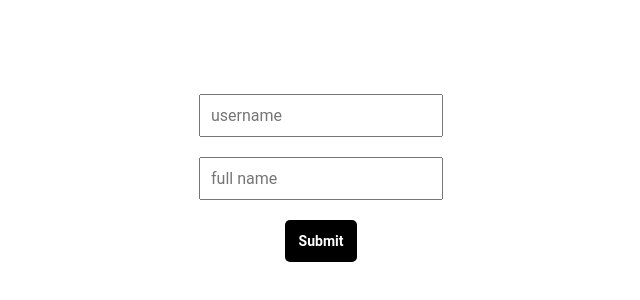
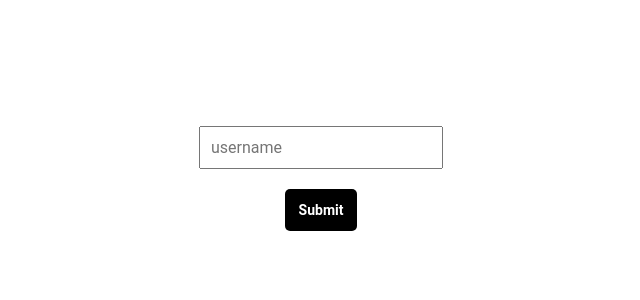
Before and after one commit to hossamnasser938/chat-capacitor, a React (Create React App) app: page /home in a window 1280 px wide. Shown: the part 222-522 px from the top of the page, without its empty margins (319-959 px from the left). Built offline with nearby package versions, Linux system fonts and the light colour scheme.

Commit message:
build login page and functionality

```diff
--- a/src/data/data-manager.ts
+++ b/src/data/data-manager.ts
@@ -2,6 +2,13 @@ import { ERRORS } from "./errors";
 import { FirebaseDB } from "./firebase";
 
 export class DataManager {
+  static async login({ username }: { username: string }) {
+    const userExists = await FirebaseDB.doesUserExist({ username });
+    if (!userExists) {
+      throw new Error(ERRORS.USER_NOT_FOUND);
+    }
+  }
+
   static async createUser({
     username,
     fullname,
--- a/src/data/errors.ts
+++ b/src/data/errors.ts
@@ -1,3 +1,14 @@
 export enum ERRORS {
   USERNAME_EXISTS = "USERNAME_EXISTS",
+  USER_NOT_FOUND = "USER_NOT_FOUND",
 }
+
+export function isErrorOfType({
+  error,
+  errorType,
+}: {
+  error: unknown;
+  errorType: ERRORS;
+}) {
+  return (error as any).message.includes(errorType);
+}
--- a/src/pages/Home.tsx
+++ b/src/pages/Home.tsx
@@ -1,9 +1,9 @@
 import React from "react";
 import "./Home.css";
-import { RegistrationPage } from "./registration";
+import { LoginPage } from "./login";
 
 const Home: React.FC = () => {
-  return <RegistrationPage />;
+  return <LoginPage />;
 };
 
 export default Home;
--- /dev/null
+++ b/src/pages/login/index.ts
@@ -0,0 +1 @@
+export * from "./login";
--- /dev/null
+++ b/src/pages/login/login.css
@@ -0,0 +1,12 @@
+.container {
+  display: flex;
+  flex: 1;
+  flex-direction: column;
+  justify-content: center;
+  align-items: center;
+  height: 100%;
+}
+
+.wrapper {
+  margin: 10px;
+}
--- /dev/null
+++ b/src/pages/login/login.tsx
@@ -0,0 +1,29 @@
+import React, { useState } from "react";
+import "./login.css";
+import { Button, Input } from "../../components";
+import { useLogin } from "./use-login";
+
+export const LoginPage = () => {
+  const { submitHandler } = useLogin();
+
+  const [username, setUsername] = useState("");
+
+  const _submitHandler = () => {
+    submitHandler(username);
+  };
+
+  return (
+    <div className="container">
+      <div className="wrapper">
+        <Input
+          placeholder="username"
+          value={username}
+          onChange={(even) => setUsername(even.target.value)}
+        />
+      </div>
+      <div className="wrapper">
+        <Button onClick={_submitHandler}>Submit</Button>
+      </div>
+    </div>
+  );
+};
--- /dev/null
+++ b/src/pages/login/use-login.ts
@@ -0,0 +1,21 @@
+import { Dialog } from "@capacitor/dialog";
+import { DataManager } from "../../data";
+import { ERRORS, isErrorOfType } from "../../data/errors";
+
+export const useLogin = () => {
+  const submitHandler = async (username: string) => {
+    try {
+      await DataManager.login({ username });
+      Dialog.alert({ message: "Login completed" });
+    } catch (error) {
+      console.log("🚀 ~ useLogin submitHandler ~ error:", error);
+      if (isErrorOfType({ error, errorType: ERRORS.USER_NOT_FOUND })) {
+        Dialog.alert({ message: "Failed to login. User not found" });
+      } else {
+        Dialog.alert({ message: "Failed to login. Unexpected error" });
+      }
+    }
+  };
+
+  return { submitHandler };
+};
--- a/src/pages/registration/use-registeration.ts
+++ b/src/pages/registration/use-registeration.ts
@@ -1,6 +1,6 @@
 import { DataManager } from "../../data";
 import { Dialog } from "@capacitor/dialog";
-import { ERRORS } from "../../data/errors";
+import { ERRORS, isErrorOfType } from "../../data/errors";
 
 export const useRegistration = () => {
   const submitHandler = async (username: string, fullname: string) => {
@@ -16,9 +16,9 @@ export const useRegistration = () => {
       Dialog.alert({
         message: "Registration completed",
       });
-    } catch (error: any) {
+    } catch (error) {
       console.log("🚀 ~ useRegistration submitHandler ~ error:", error);
-      if (error.message.includes(ERRORS.USERNAME_EXISTS)) {
+      if (isErrorOfType({ error, errorType: ERRORS.USERNAME_EXISTS })) {
         Dialog.alert({
           message:
             "Failed to register. Username exists, please pick another username",
```
